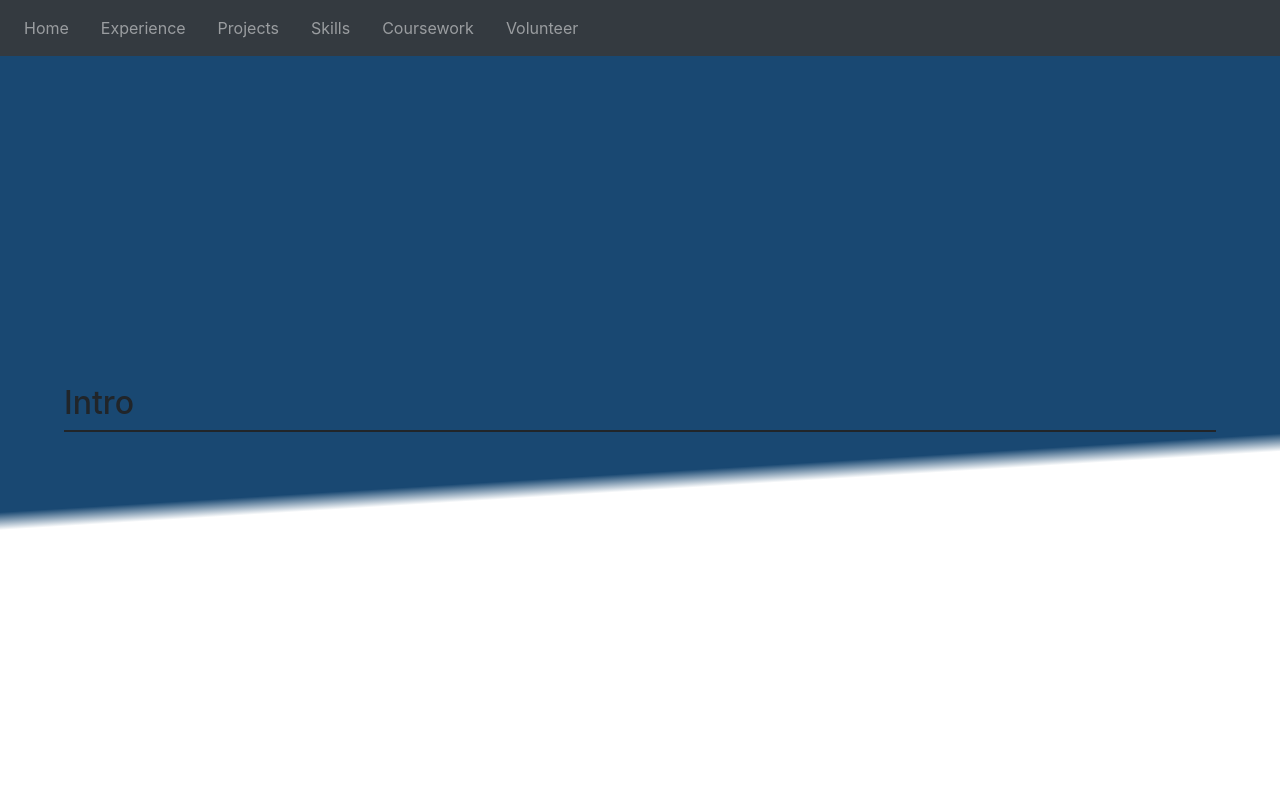
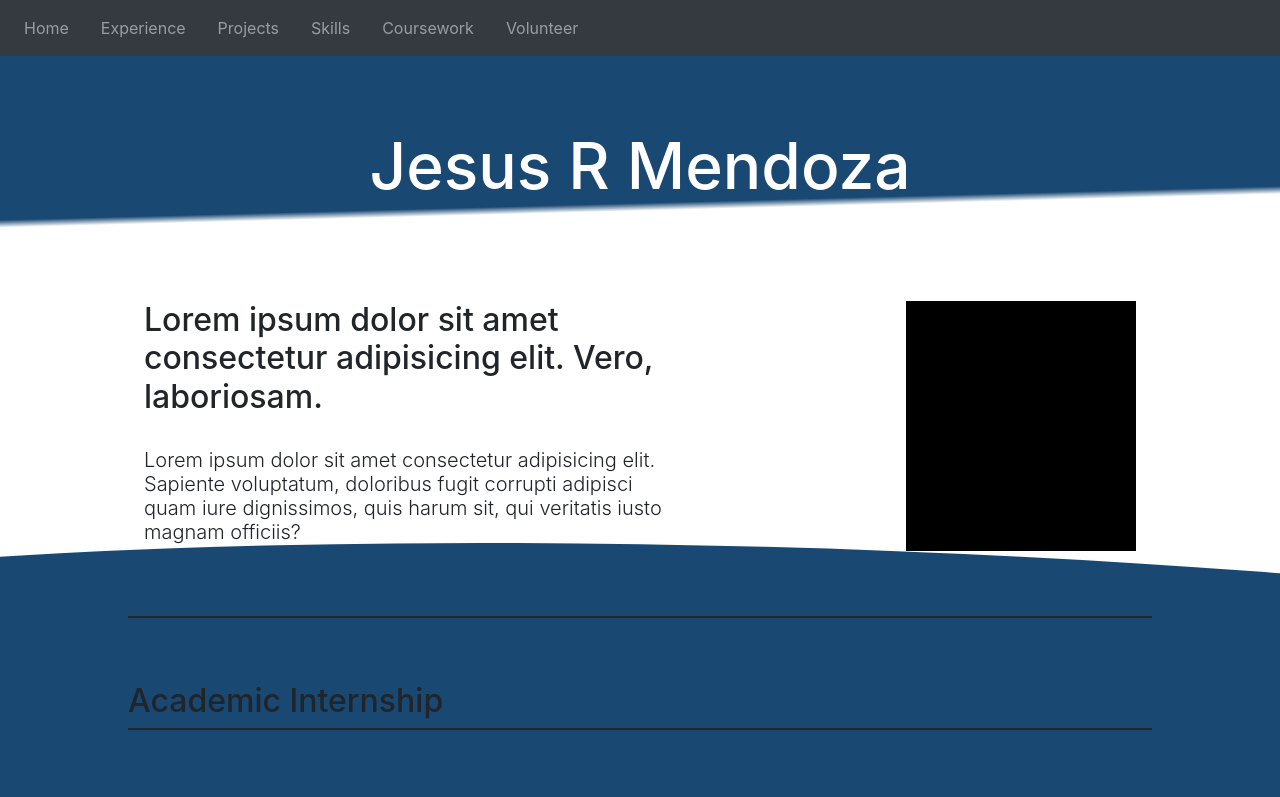
Before and after one commit to jesus-r-mendoza/Portfolio, a React (Create React App) app: page / in a window 1280 px wide. Shown: the top 797 px of the page. Built offline with nearby package versions, Linux system fonts and the light colour scheme.

Commit message:
added basic styling for home section

```diff
--- /dev/null
+++ b/src/components/sections/home/Details.js
@@ -0,0 +1,17 @@
+import React from 'react'
+
+function Details() {
+    return (
+        <div id="details" className="d-flex justify-content-between align-items-start">
+            <div id="info">
+                <h2 id="desc">Lorem ipsum dolor sit amet consectetur adipisicing elit. Vero, laboriosam.</h2>
+                <h4 className="lead">Lorem ipsum dolor sit amet consectetur adipisicing elit. Sapiente voluptatum, doloribus fugit corrupti adipisci quam iure dignissimos, quis harum sit, qui veritatis iusto magnam officiis?</h4>
+            </div>
+            <div>
+                <div id="img"></div>
+            </div>
+        </div>
+    )
+}
+
+export default  Details;
--- a/src/components/sections/home/HomeSection.js
+++ b/src/components/sections/home/HomeSection.js
@@ -1,11 +1,14 @@
 import React from 'react';
+import Name from './Name';
+import Details from './Details';
 
 class HomeSection extends React.Component {
 
     render() {
         return (
             <div id="home" className="section">
-                <h2>Intro</h2>
+                <Name />
+                <Details />
             </div>
         )
     }
--- /dev/null
+++ b/src/components/sections/home/Name.js
@@ -0,0 +1,11 @@
+import React from 'react'
+
+function Name() {
+    return (
+        <div>
+            <h1 id="name">Jesus R Mendoza</h1>
+        </div>
+    )
+}
+
+export default Name;
--- a/src/index.css
+++ b/src/index.css
@@ -21,9 +21,36 @@ code {
 .section {
   padding-top: 4em;
   border-bottom: 2px solid;
-  margin: 20em 0;
 }
 
 .content {
-  margin: 0 4em;
+  margin: 0 auto;
+  width: 80%;
 }
+
+#name {
+  color: white;
+  font-size: 4rem;
+  text-align: center;
+  padding: .5em;
+  margin: .5em;
+}
+
+#details {
+  padding: 1em;
+  margin: 3em 0;
+}
+
+#info {
+  width: 55%;
+}
+
+#img {
+  width: 230px;
+  height: 250px;
+  background-color: black;
+}
+
+#desc {
+  margin-bottom: 1em;
+}
```
